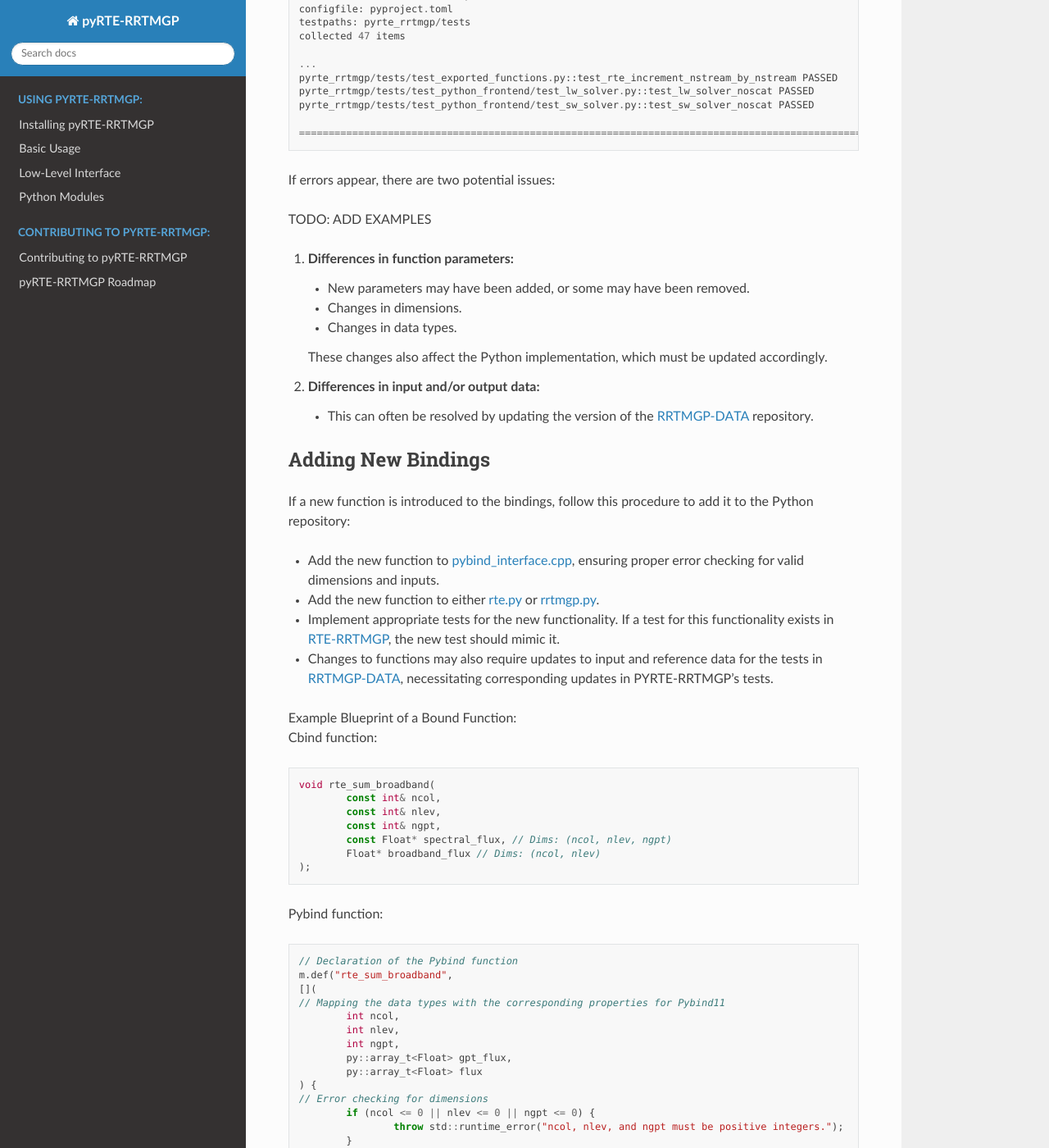
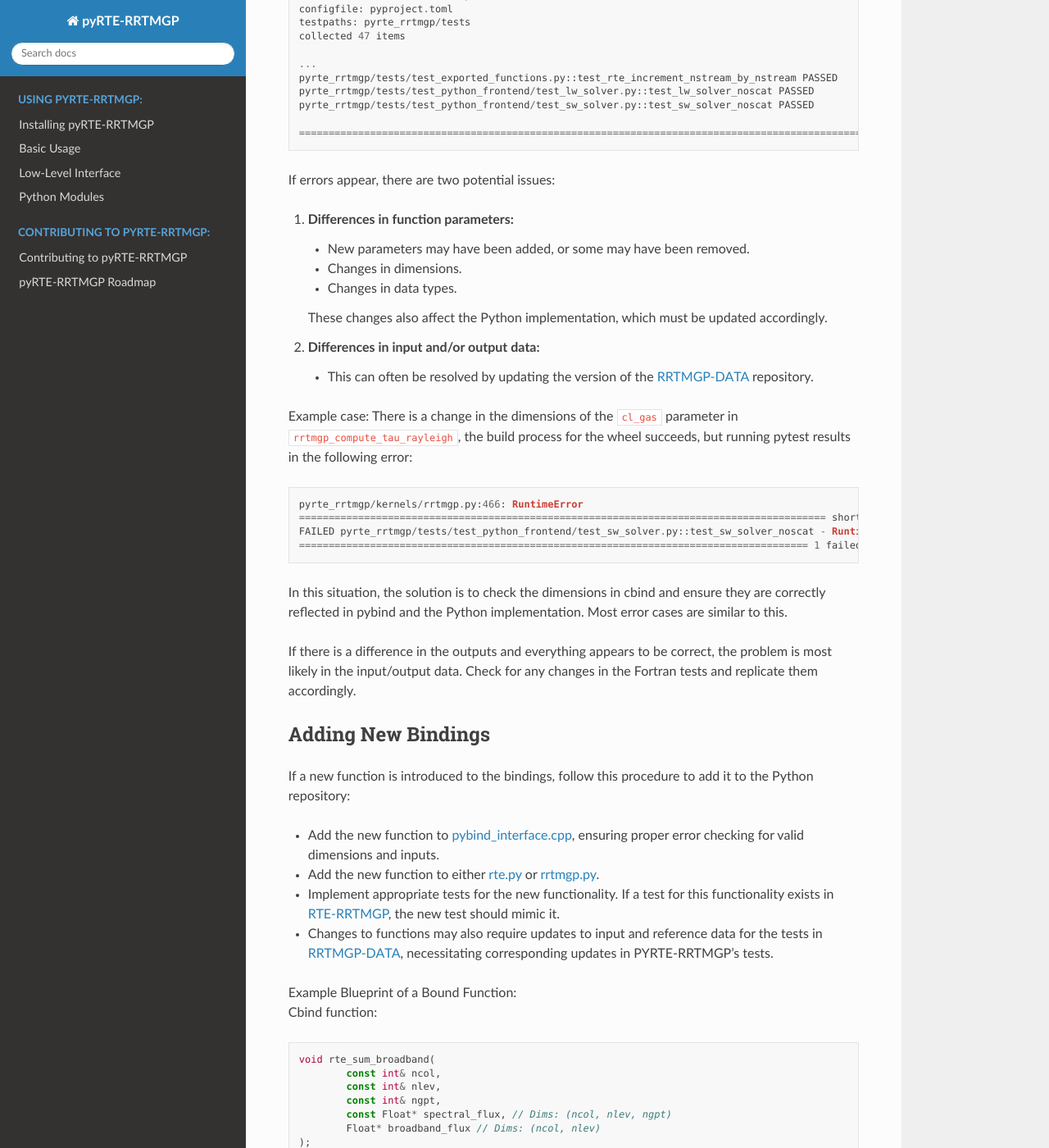
Before and after one commit to earth-system-radiation/pyRTE-RRTMGP, a Sphinx documentation site: the page built from docs/source/release_guide.md, in a window 1280 px wide and 1400 px high, scrolled down 1711 px. Shown: the whole window at 82% size. Built offline with Sphinx 7.4.7 and the Read the Docs theme 3.1.0, drawn with Linux system fonts in a browser that asks for light colours.

Commit message:
Added more examples

````diff
--- a/docs/source/release_guide.md
+++ b/docs/source/release_guide.md
@@ -76,8 +76,6 @@ pyrte_rrtmgp/tests/test_python_frontend/test_sw_solver.py::test_sw_solver_noscat
 
 If errors appear, there are two potential issues:
 
-TODO: ADD EXAMPLES
-
 1. **Differences in function parameters:**
 	- New parameters may have been added, or some may have been removed.
 	- Changes in dimensions.
@@ -87,6 +85,18 @@ TODO: ADD EXAMPLES
 
 2. **Differences in input and/or output data:**
 	- This can often be resolved by updating the version of the [RRTMGP-DATA](https://github.com/earth-system-radiation/rrtmgp-data/) repository.
+
+Example case: There is a change in the dimensions of the `cl_gas` parameter in `rrtmgp_compute_tau_rayleigh`, the build process for the wheel succeeds, but running pytest results in the following error:
+```
+pyrte_rrtmgp/kernels/rrtmgp.py:466: RuntimeError
+========================================================================================= short test summary info =========================================================================================
+FAILED pyrte_rrtmgp/tests/test_python_frontend/test_sw_solver.py::test_sw_solver_noscat - RuntimeError: Invalid size for input array 'col_gas'
+====================================================================================== 1 failed, 46 passed in 32.04s ======================================================================================
+```
+
+In this situation, the solution is to check the dimensions in cbind and ensure they are correctly reflected in pybind and the Python implementation. Most error cases are similar to this.
+
+If there is a difference in the outputs and everything appears to be correct, the problem is most likely in the input/output data. Check for any changes in the Fortran tests and replicate them accordingly.
 
 ## Adding New Bindings
 
````
